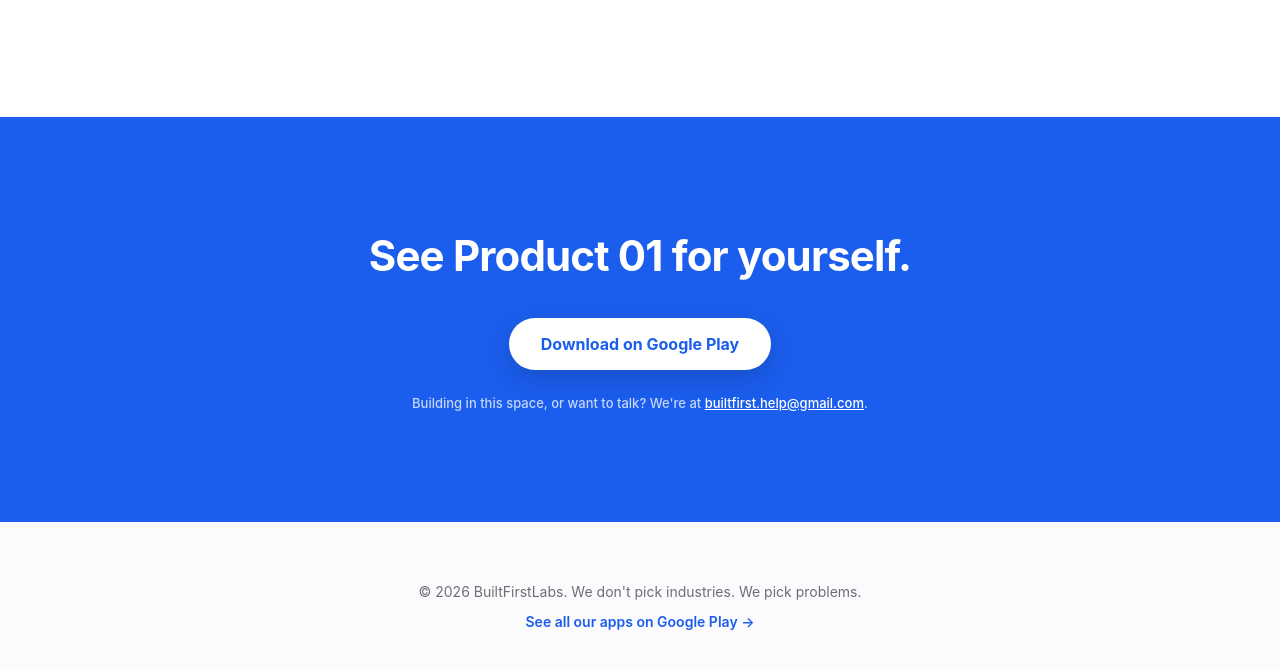
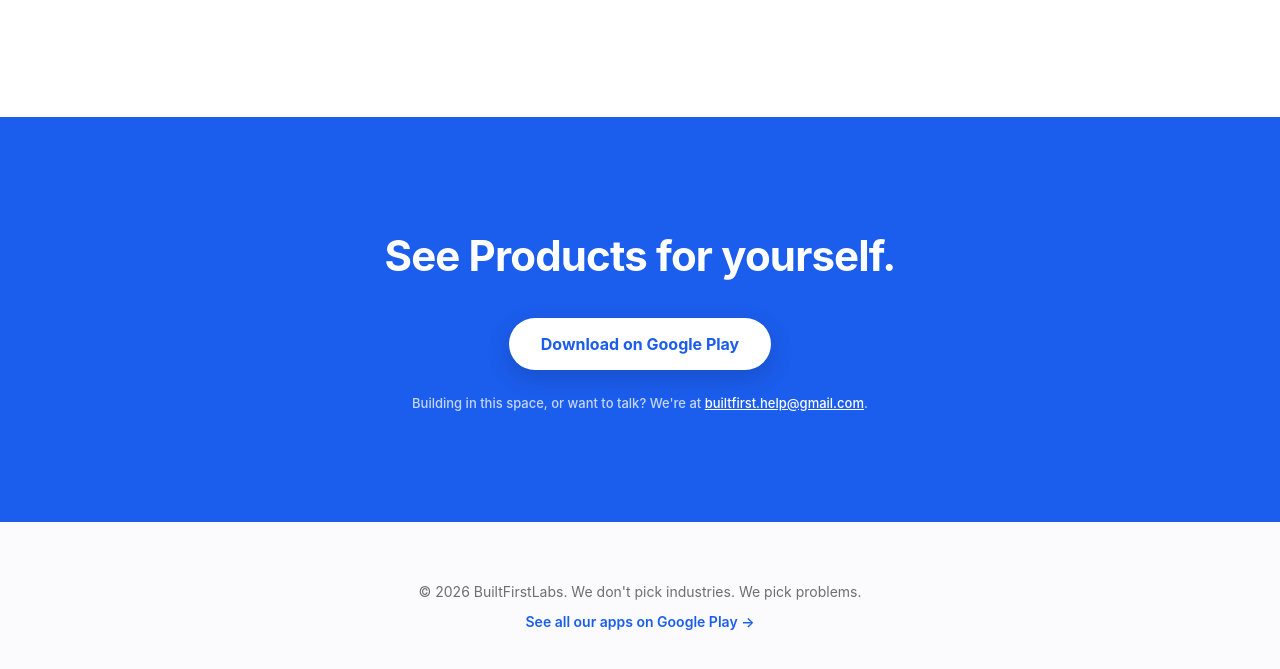
Before and after one commit to sachinmehta07/sachinmehta07.github.io, a plain HTML site: page index.html in a window 1280 px wide. Shown: the part 3005-3674 px from the top of the page. Drawn offline with Linux system fonts and the light colour scheme.

Commit message:
Update closing CTA heading to plural form

```diff
--- a/index.html
+++ b/index.html
@@ -609,7 +609,7 @@
 
     <!-- Closing CTA -->
     <section class="closing-cta">
-        <h2 class="reveal-up">See Product 01 for yourself.</h2>
+        <h2 class="reveal-up">See Products for yourself.</h2>
         <a href="https://play.google.com/store/apps/details?id=com.builtfirst.ezymember" class="btn-inverted reveal-up delay-1" target="_blank" rel="noopener">Download on Google Play</a>
         <span class="micro-note reveal-up delay-2">Building in this space, or want to talk? We're at <a href="mailto:builtfirst.help@gmail.com">builtfirst.help@gmail.com</a>.</span>
     </section>
```
